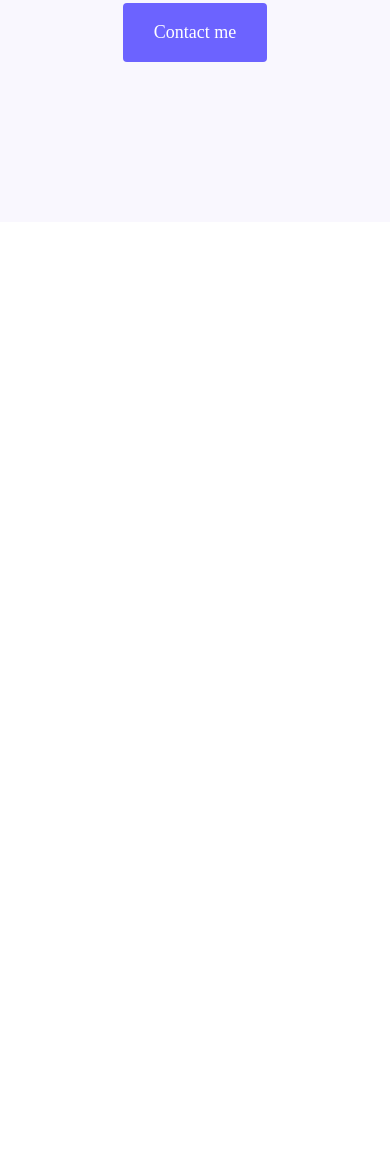
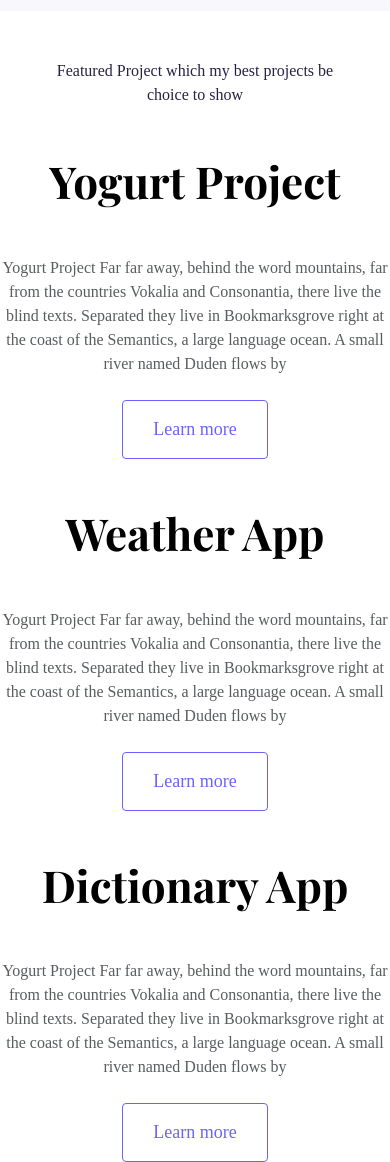
Before and after one commit to Jojo-star7/portfolio-project, a plain HTML site: page index.html in a window 390 px wide. Shown: the part 446-1608 px from the top of the page. Before the commit the page ends 844 px from the top, so only its background shows below. Drawn offline with nearby package versions, Linux system fonts and the light colour scheme.

Commit message:
Integrated homepage content design

```diff
--- a/index.html
+++ b/index.html
@@ -36,5 +36,64 @@
         <a href="#" class="btn btn-branding">Contact me</a>
       </div>
     </div>
+    <p class="text-center m-5">
+      Featured Project which my best projects be choice to show
+    </p>
+    <div class="cointainer>">
+      <div class="row mb-5">
+        <div class="col d-none d-lg-block">
+          <img src="images/yogurt.png" class="img-fluid" alt="" />
+        </div>
+        <div class="col">
+          <div class="project-description">
+            <h2 class="mb-5">Yogurt Project</h2>
+            <p class="mb-4 text-muted">
+              Yogurt Project Far far away, behind the word mountains, far from
+              the countries Vokalia and Consonantia, there live the blind texts.
+              Separated they live in Bookmarksgrove right at the coast of the
+              Semantics, a large language ocean. A small river named Duden flows
+              by
+            </p>
+            <a href="#" class="btn btn-branding-outline">Learn more</a>
+          </div>
+        </div>
+      </div>
+      <div class="row mb-5">
+        <div class="col">
+          <div class="project-description">
+            <h2 class="mb-5">Weather App</h2>
+            <p class="mb-4 text-muted">
+              Yogurt Project Far far away, behind the word mountains, far from
+              the countries Vokalia and Consonantia, there live the blind texts.
+              Separated they live in Bookmarksgrove right at the coast of the
+              Semantics, a large language ocean. A small river named Duden flows
+              by
+            </p>
+            <a href="#" class="btn btn-branding-outline">Learn more</a>
+          </div>
+        </div>
+        <div class="col d-none d-lg-block">
+          <img src="images/weather.png" class="img-fluid" alt="" />
+        </div>
+      </div>
+      <div class="row">
+        <div class="col d-none d-lg-block">
+          <img src="images/dictionary.png" class="img-fluid" alt="" />
+        </div>
+        <div class="col">
+          <div class="project-description">
+            <h2 class="mb-5">Dictionary App</h2>
+            <p class="mb-4 text-muted">
+              Yogurt Project Far far away, behind the word mountains, far from
+              the countries Vokalia and Consonantia, there live the blind texts.
+              Separated they live in Bookmarksgrove right at the coast of the
+              Semantics, a large language ocean. A small river named Duden flows
+              by
+            </p>
+            <a href="#" class="btn btn-branding-outline">Learn more</a>
+          </div>
+        </div>
+      </div>
+    </div>
   </body>
 </html>
--- a/styles/portfolio.css
+++ b/styles/portfolio.css
@@ -22,12 +22,18 @@ h6 {
 }
 h1 {
   font-size: 96px;
+  line-height: 1.5;
+}
+h2 {
+  font-size: 64px;
 }
 P {
   font-weight: 500;
   font-style: normal;
+  font-size: 16px;
   color: #272142;
   margin: 0;
+  line-height: 30pxs;
 }
 .hero {
   background: var(--secondary-color);
@@ -41,7 +47,7 @@ P {
 .hero h2 {
   font-family: var(--defaulf-font-family);
   font-weight: 500;
-  line-height: 2;
+  line-height: 1.5;
   font-size: 24px;
   color: #272142;
 }
@@ -53,3 +59,30 @@ P {
   line-height: 27px;
   padding: 15px 30px;
 }
+.btn-branding-outline {
+  border-radius: 4px;
+  border: 1px solid var(--branding-color);
+  color: var(--branding-color);
+  font-size: 18px;
+  line-height: 27px;
+  padding: 15px 30px;
+}
+.project-description {
+  padding: 120px 60px;
+}
+@media (max-width: 900px) {
+  h1 {
+    font-size: 44px;
+    line-height: 2;
+  }
+  h2 {
+    font-size: 44px;
+  }
+  .hero {
+    padding: 80px 20px;
+  }
+  .project-description {
+    padding: 0;
+    text-align: center;
+  }
+}
```
Also changed, not shown: images/dictionary.png (added), images/weather.png (added), images/yogurt.png (added).
